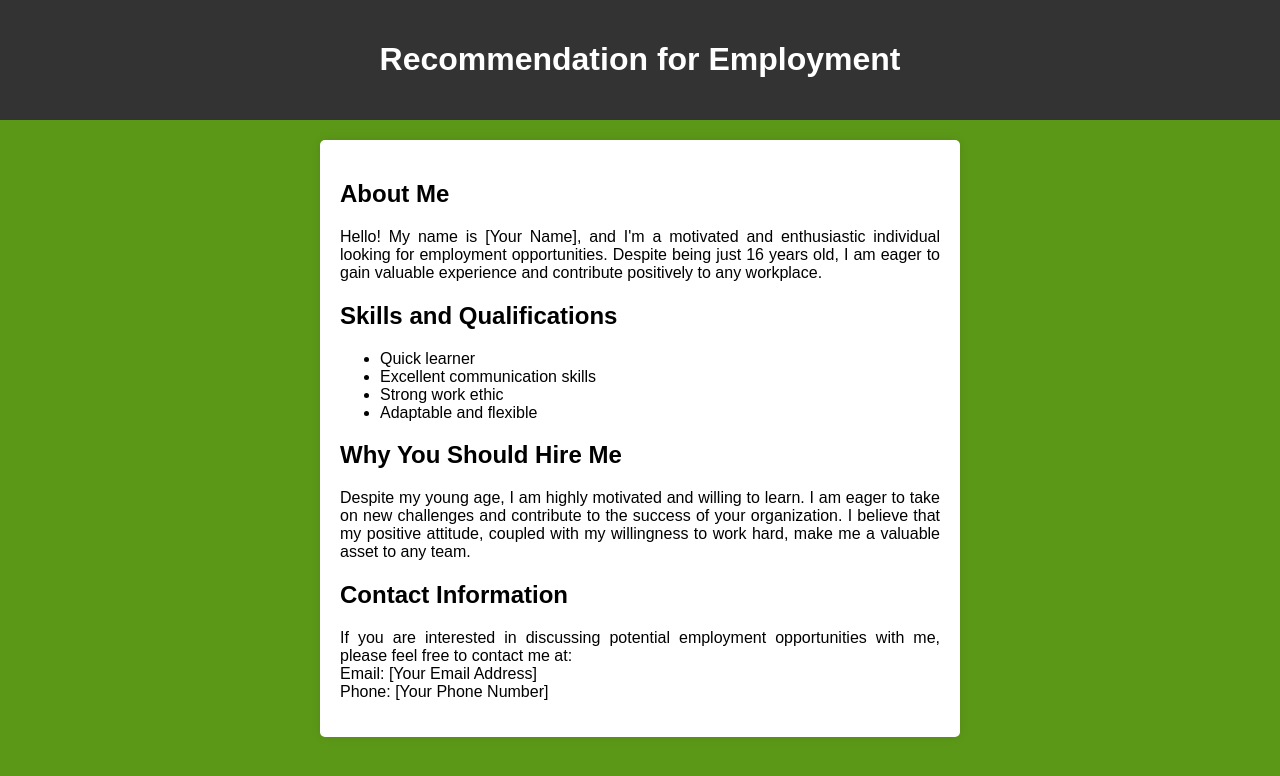
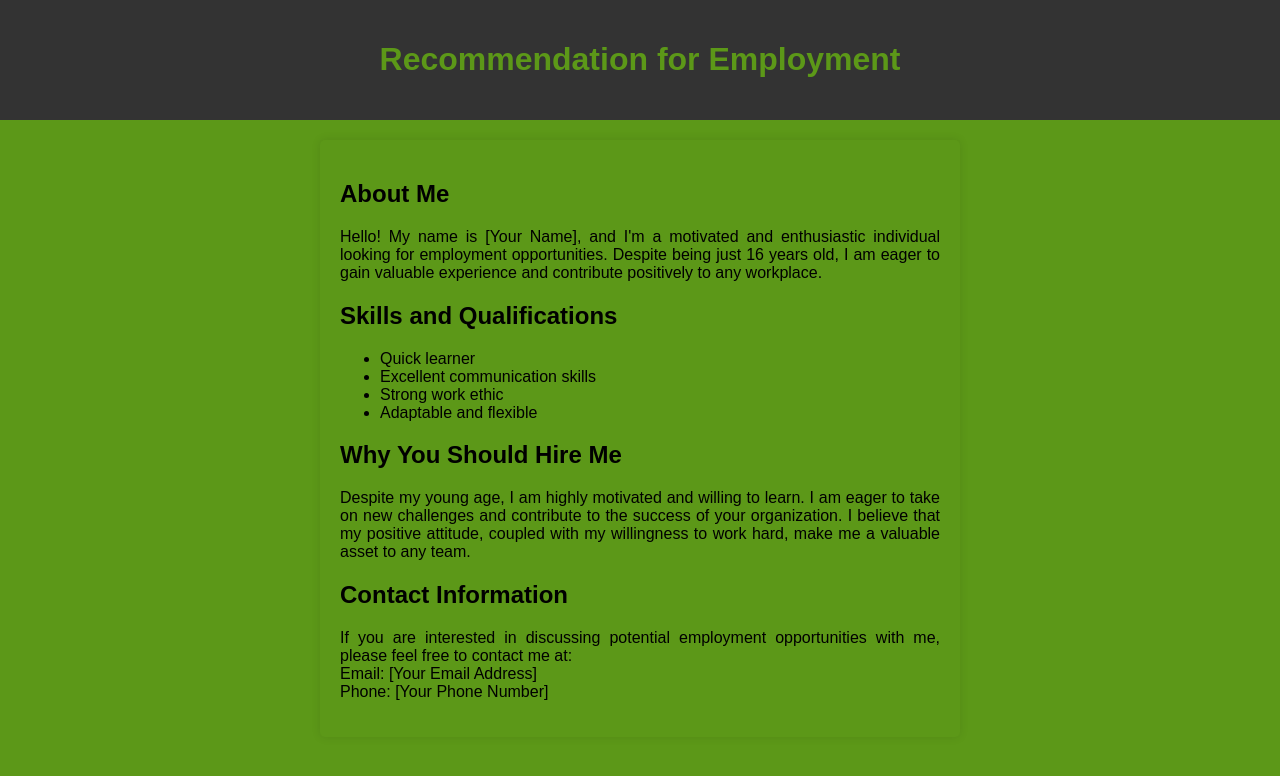
Before and after one commit to Tymek101/work, a plain HTML site: page index.html in a window 1280 px wide. Drawn offline with Linux system fonts and the light colour scheme.

Commit message:
Update index.html

```diff
--- a/index.html
+++ b/index.html
@@ -13,7 +13,7 @@
         }
         header {
             background-color: #333;
-            color: #fff;
+            color: #5C9818;
             padding: 20px 0;
             text-align: center;
         }
@@ -21,7 +21,7 @@
             max-width: 600px;
             margin: 20px auto;
             padding: 20px;
-            background-color: #fff;
+            background-color: #5C9818;
             border-radius: 5px;
             box-shadow: 0 0 10px rgba(0, 0, 0, 0.1);
         }
```
